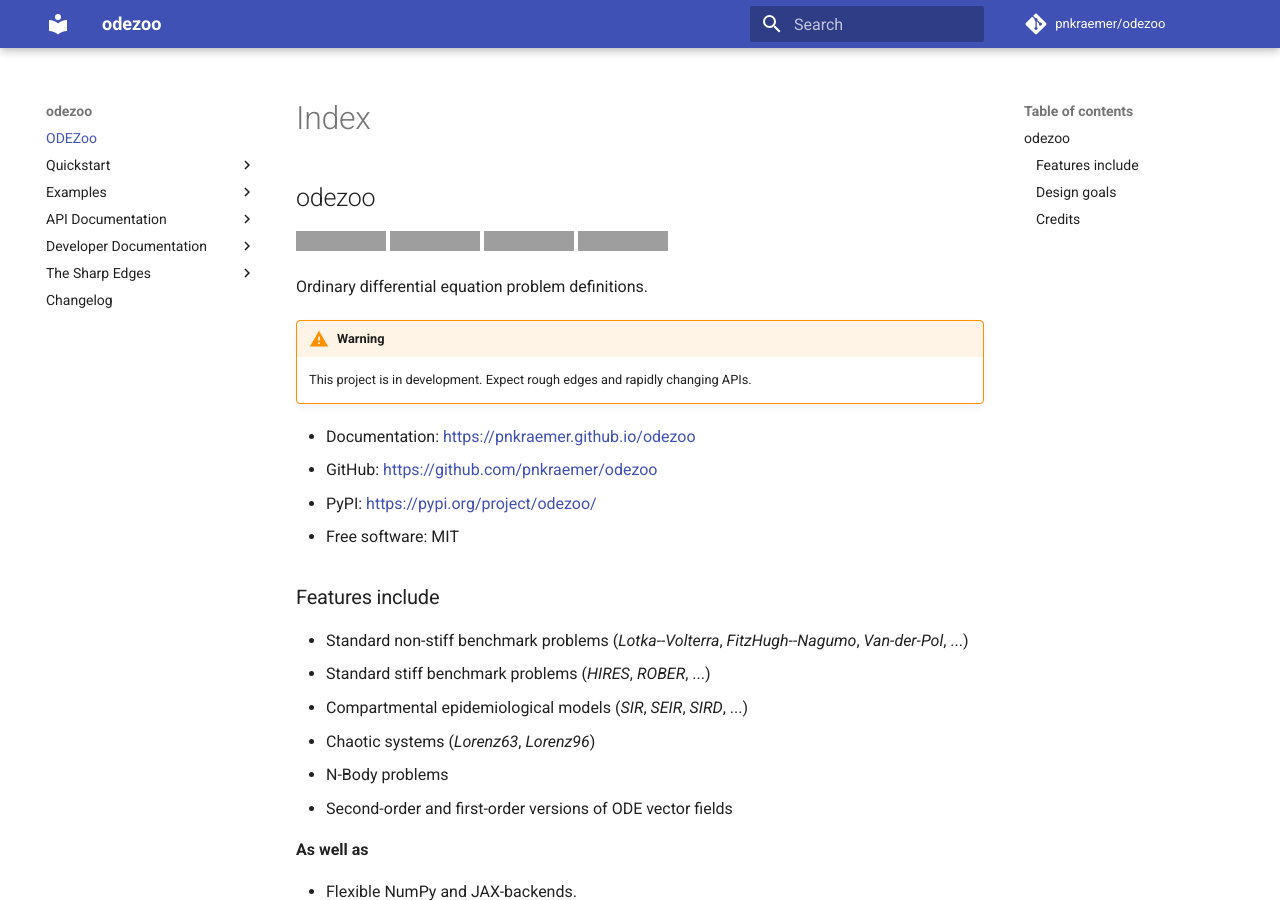
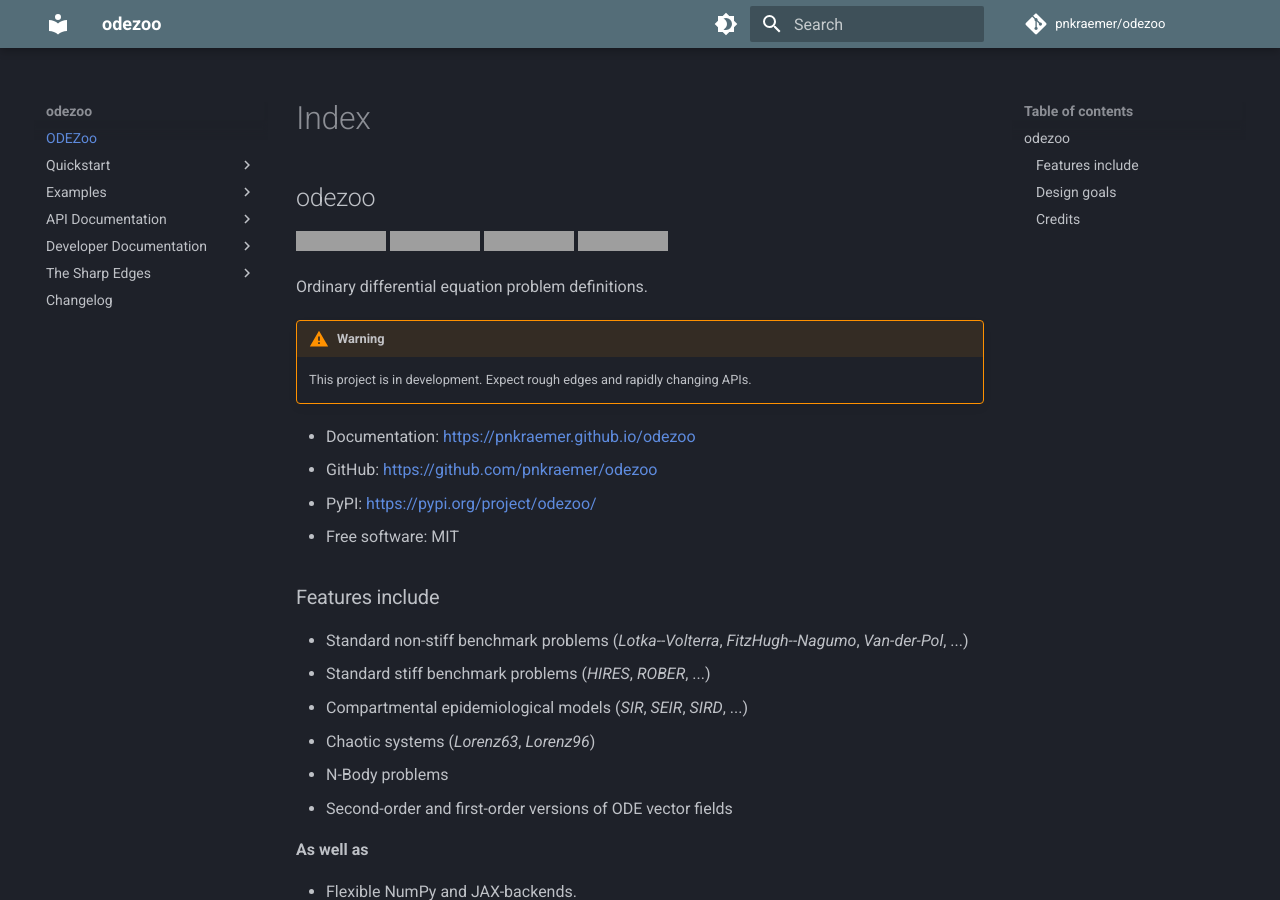
Before and after one commit to pnkraemer/diffeqzoo, an MkDocs documentation site: the page built from docs/index.md, in a window 1280 px wide and 900 px high. Built offline with MkDocs 1.6.1 and Material for MkDocs 9.7.7, drawn with Linux system fonts in a browser that asks for light colours; comment, search, counter and statistics services are not loaded; grey boxes are pictures that could not be loaded.

```diff
--- a/mkdocs.yml
+++ b/mkdocs.yml
@@ -27,9 +27,21 @@ theme:
   language: en
   #logo: assets/logo.png
   palette:
-    scheme: preference
-    primary: indigo
-    accent: indigo
+    # Palette toggle for dark mode
+    - scheme: slate
+      primary: blue grey
+      accent: orange
+      toggle:
+        icon: material/brightness-4
+        name: Switch to light mode
+    # Palette toggle for light mode
+    - scheme: default
+      primary: blue grey
+      accent: orange
+      toggle:
+        icon: material/brightness-7
+        name: Switch to dark mode
+
   features:
     - navigation.indexes
     - navigation.instant
```
